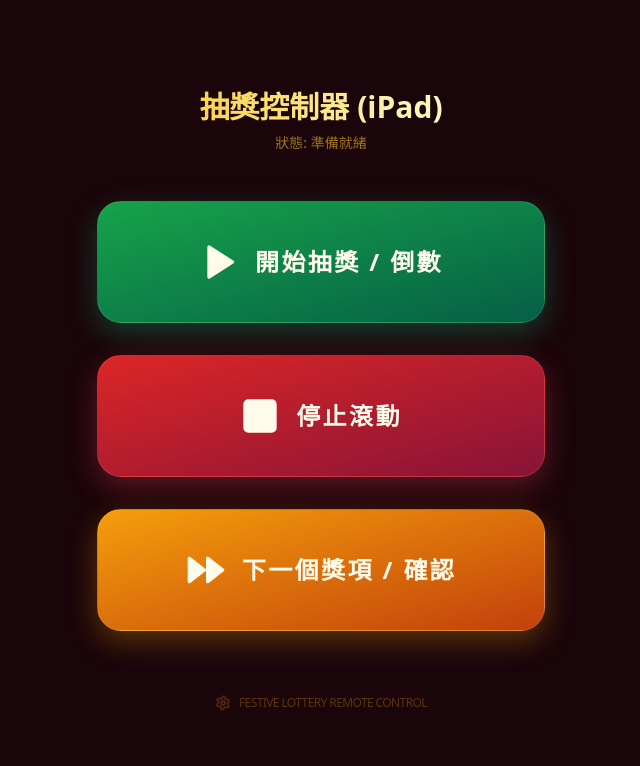
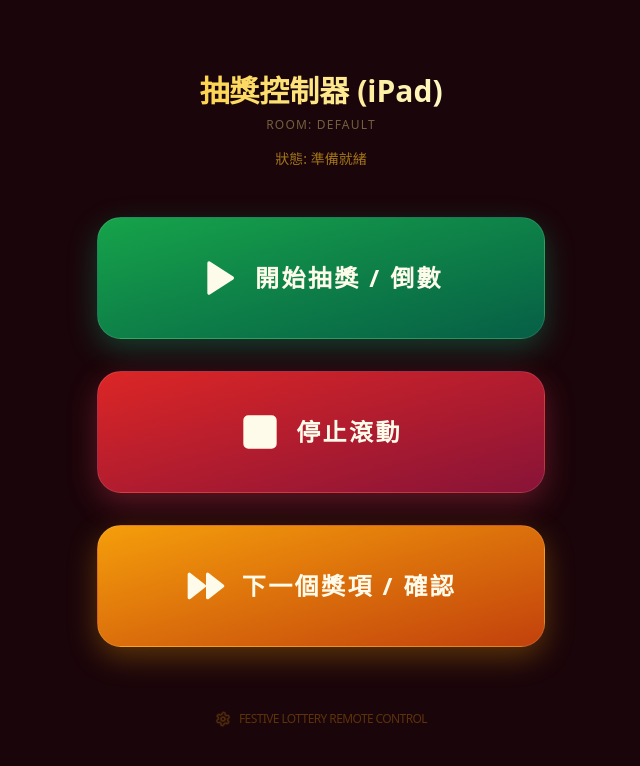
Before and after one commit to russle/Festive-Lottery, a React (Vite) app: page /controller in a window 1280 px wide. Shown: the top 766 px of the page, without its empty margins (319-959 px from the left). Built offline with nearby package versions, Linux system fonts and the light colour scheme.

Commit message:
feat: add multi-room isolation support for remote control

```diff
--- a/components/RemoteControlListener.tsx
+++ b/components/RemoteControlListener.tsx
@@ -7,7 +7,13 @@ const RemoteControlListener = () => {
     const lottery = useLotteryContext();
 
     useEffect(() => {
-        const commandRef = ref(db, 'lottery_control/command');
+        // 從 URL 參數取得房間 ID，預設為 'default'
+        const searchParams = new URLSearchParams(window.location.search);
+        const roomId = searchParams.get('room') || 'default';
+        const commandPath = `lottery_control/${roomId}/command`;
+        const commandRef = ref(db, commandPath);
+
+        console.log(`[RemoteControl] Listening on room: ${roomId}`);
 
         // 監聽指令變化
         const unsubscribe = onValue(commandRef, (snapshot) => {
--- a/src/Controller.tsx
+++ b/src/Controller.tsx
@@ -6,10 +6,15 @@ import { Play, Square, FastForward, Settings } from 'lucide-react';
 const Controller = () => {
     const [status, setStatus] = useState<string>('準備就緒');
 
+    // 從 URL 取得房號
+    const searchParams = new URLSearchParams(window.location.search);
+    const roomId = searchParams.get('room') || 'default';
+
     const sendCommand = async (command: string, label: string) => {
         try {
             setStatus(`正在傳送: ${label}...`);
-            await set(ref(db, 'lottery_control/command'), command);
+            const commandPath = `lottery_control/${roomId}/command`;
+            await set(ref(db, commandPath), command);
             setStatus(`指令已傳送: ${label}`);
             setTimeout(() => setStatus('準備就緒'), 2000);
         } catch (error) {
@@ -24,6 +29,9 @@ const Controller = () => {
                 <h1 className="text-3xl font-bold bg-clip-text text-transparent bg-gradient-to-r from-amber-300 to-yellow-100 mb-2">
                     抽獎控制器 (iPad)
                 </h1>
+                <div className="text-amber-200/40 text-xs mb-4 uppercase tracking-widest">
+                    ROOM: {roomId}
+                </div>
                 <div className={`text-sm ${status.includes('失敗') ? 'text-red-400' : 'text-amber-400/60'}`}>
                     狀態: {status}
                 </div>
```
